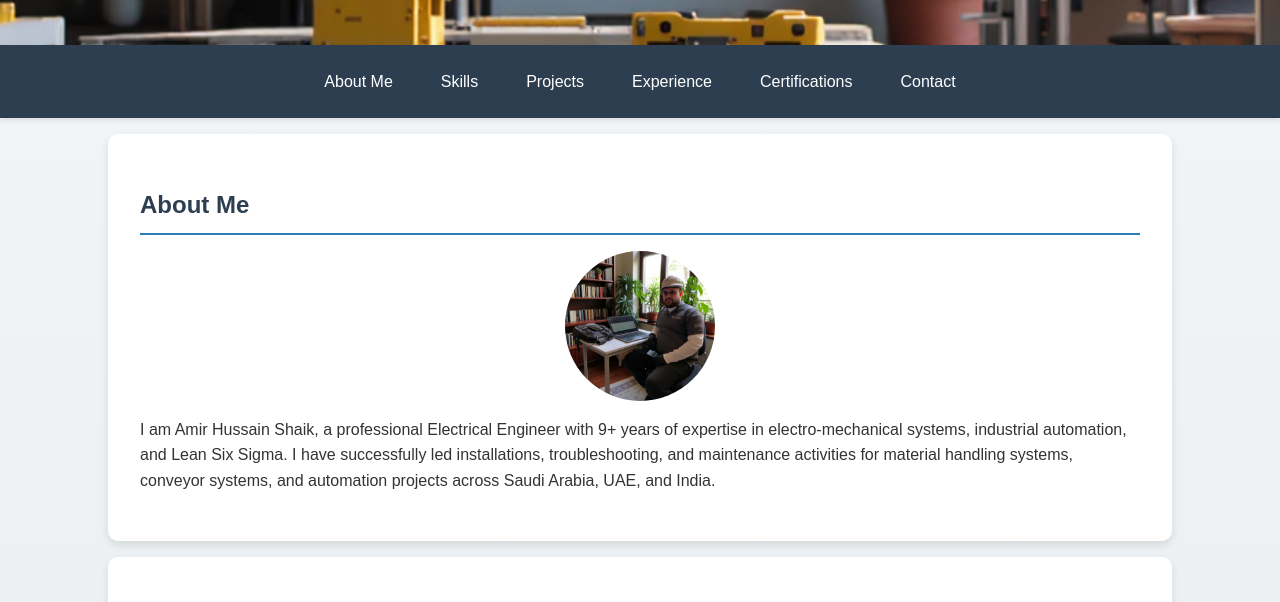
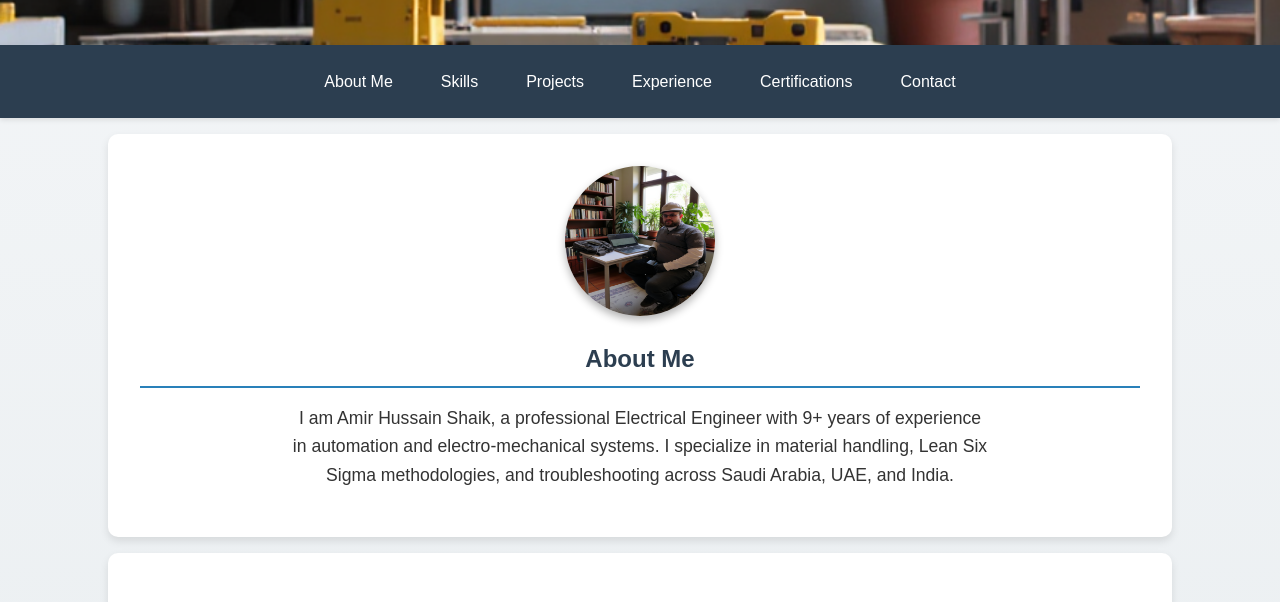
Before and after one commit to amirhussain462/amirhussain-portfolio, a plain HTML site: page index.html in a window 1280 px wide. Shown: the part 172-774 px from the top of the page. Drawn offline with Linux system fonts and the light colour scheme.

Commit message:
Updated about section

```diff
--- a/index.html
+++ b/index.html
@@ -116,12 +116,25 @@
         <a href="#contact">Contact</a>
     </nav>
     <!-- About Section -->
-    <section id="about" class="about">
-        <h2>About Me</h2>
-        <img src="your-photo.jpg" alt="Amir Hussain Shaik">
-        <p>
-            I am Amir Hussain Shaik, a professional Electrical Engineer with 9+ years of expertise in electro-mechanical systems, industrial automation, and Lean Six Sigma. I have successfully led installations, troubleshooting, and maintenance activities for material handling systems, conveyor systems, and automation projects across Saudi Arabia, UAE, and India.
-        </p>
+    <section id="about" style="text-align: center; padding: 2rem;">
+    <div style="display: inline-block; position: relative;">
+        <!-- Profile Photo -->
+        <img src="your-photo.jpg" alt="Amir Hussain Shaik"
+             style="width: 150px; height: 150px; border-radius: 50%;
+                    box-shadow: 0 4px 8px rgba(0, 0, 0, 0.3);">
+        <!-- Decorative Ring -->
+        <div style="position: absolute; top: -10px; left: -10px;
+                    width: 170px; height: 170px; border: 3px dashed #2980b9;
+                    border-radius: 50%; z-index: -1;"></div>
+    </div>
+    <!-- About Text -->
+    <h2 style="margin-top: 1rem; color: #2c3e50;">About Me</h2>
+    <p style="max-width: 700px; margin: 1rem auto; font-size: 1.1rem;">
+        I am Amir Hussain Shaik, a professional Electrical Engineer with 9+ years
+        of experience in automation and electro-mechanical systems. I specialize in
+        material handling, Lean Six Sigma methodologies, and troubleshooting across
+        Saudi Arabia, UAE, and India.
+    </p>
     </section>
     <!-- Skills Section -->
     <section id="skills">
```
